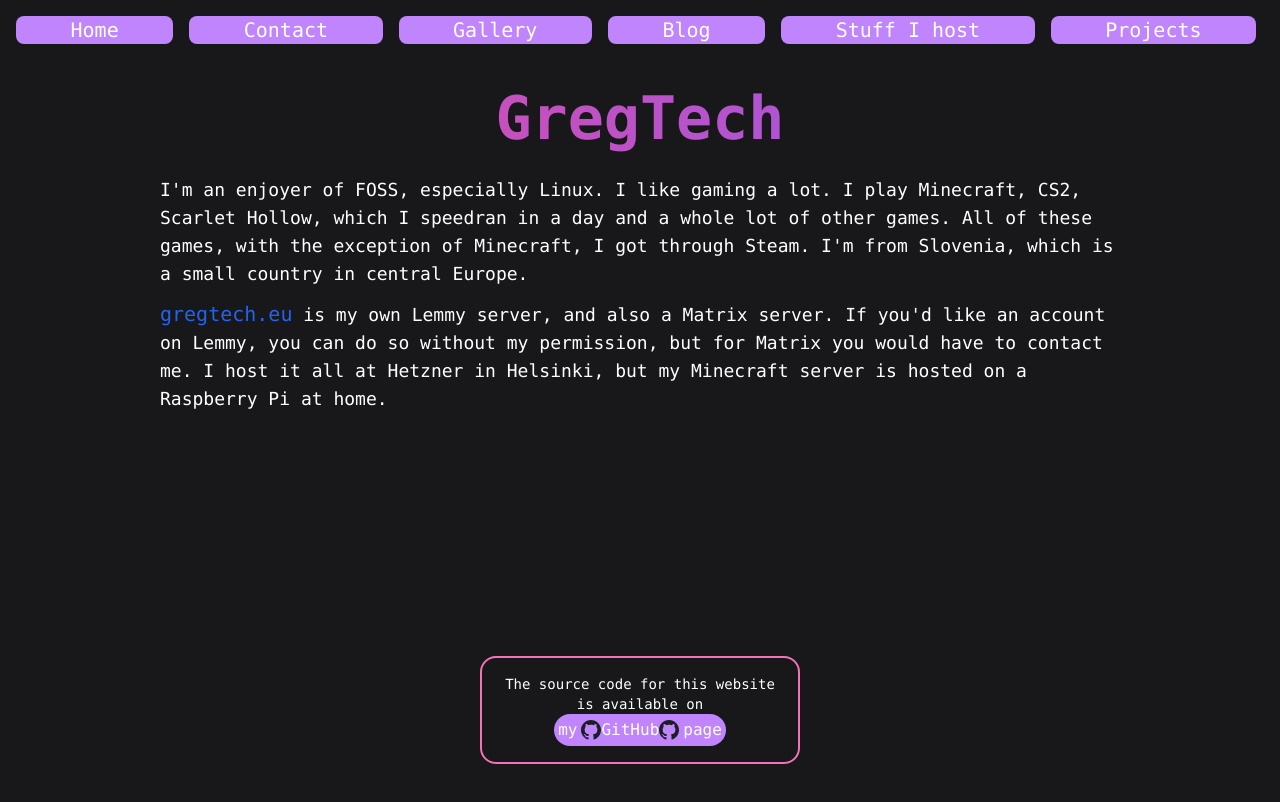
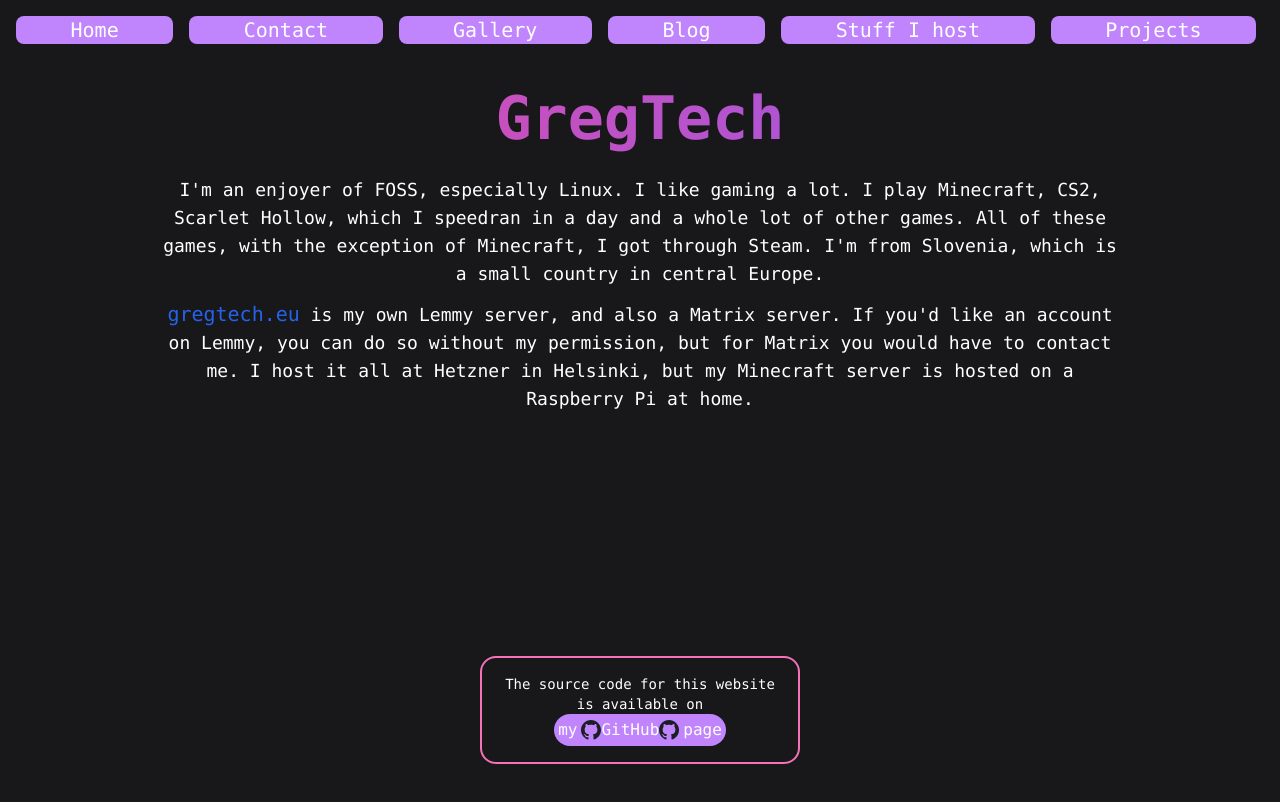
Before and after one commit to gragorther/website-2.0, a SvelteKit app: page / in a window 1280 px wide. Shown: the top 802 px of the page. Built offline with nearby package versions, Linux system fonts and the light colour scheme.

Commit message:
Centered text

```diff
--- a/src/routes/+layout.svelte
+++ b/src/routes/+layout.svelte
@@ -60,7 +60,7 @@
 	} */
 
 	:global(p) {
-		@apply text-lg my-3 mx-4 lg:mx-40 text-left; /* Add smaller margins on mobile */
+		@apply text-lg my-3 mx-4 lg:mx-40 text-center; /* Add smaller margins on mobile */
 	}
 	:global(h1) {
 		@apply shared-properties text-4xl lg:text-6xl from-pink-500 to-violet-500 leading-relaxed;
```
Also changed, not shown: 1 other file (tests, documents, lock files or other folders).
